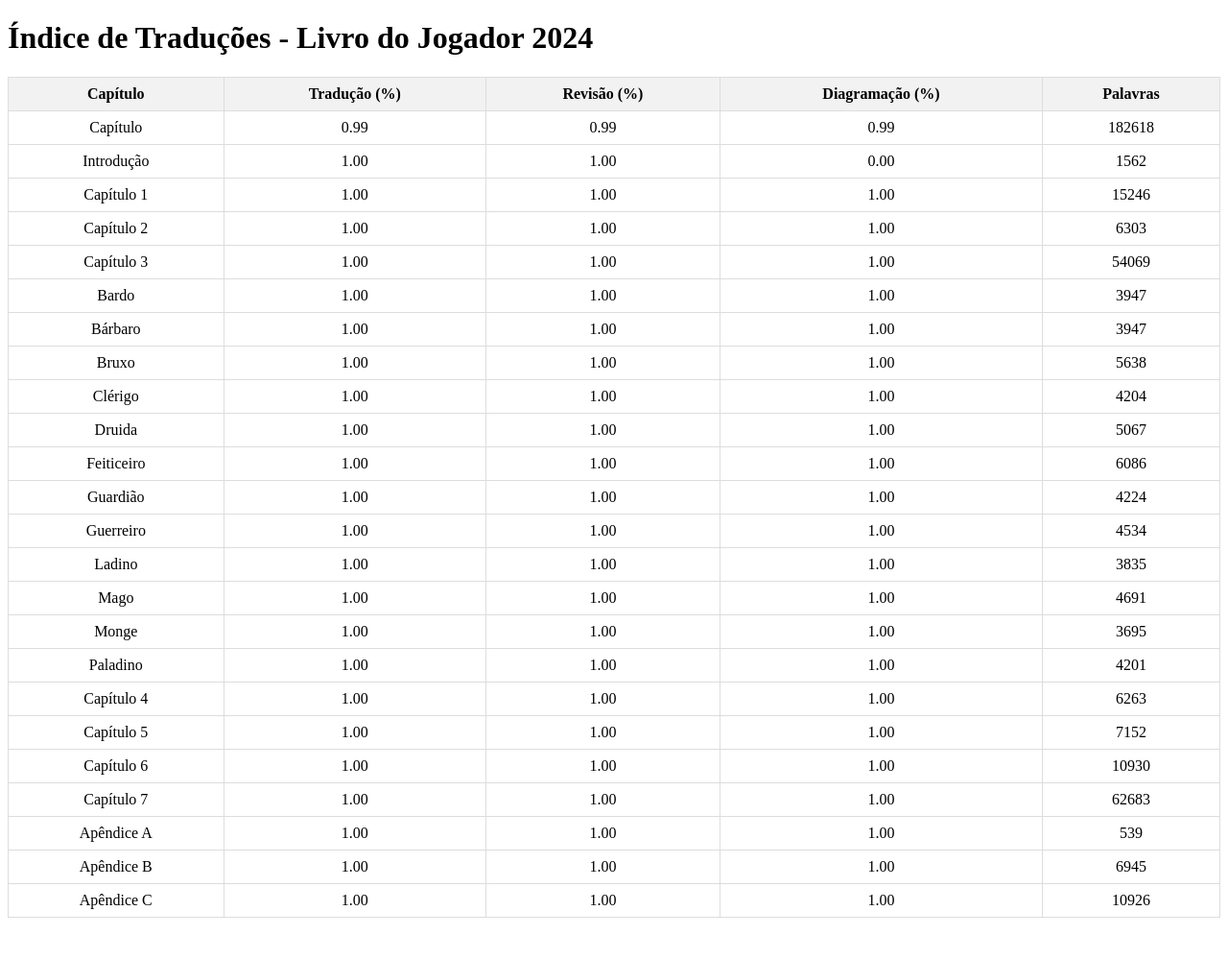
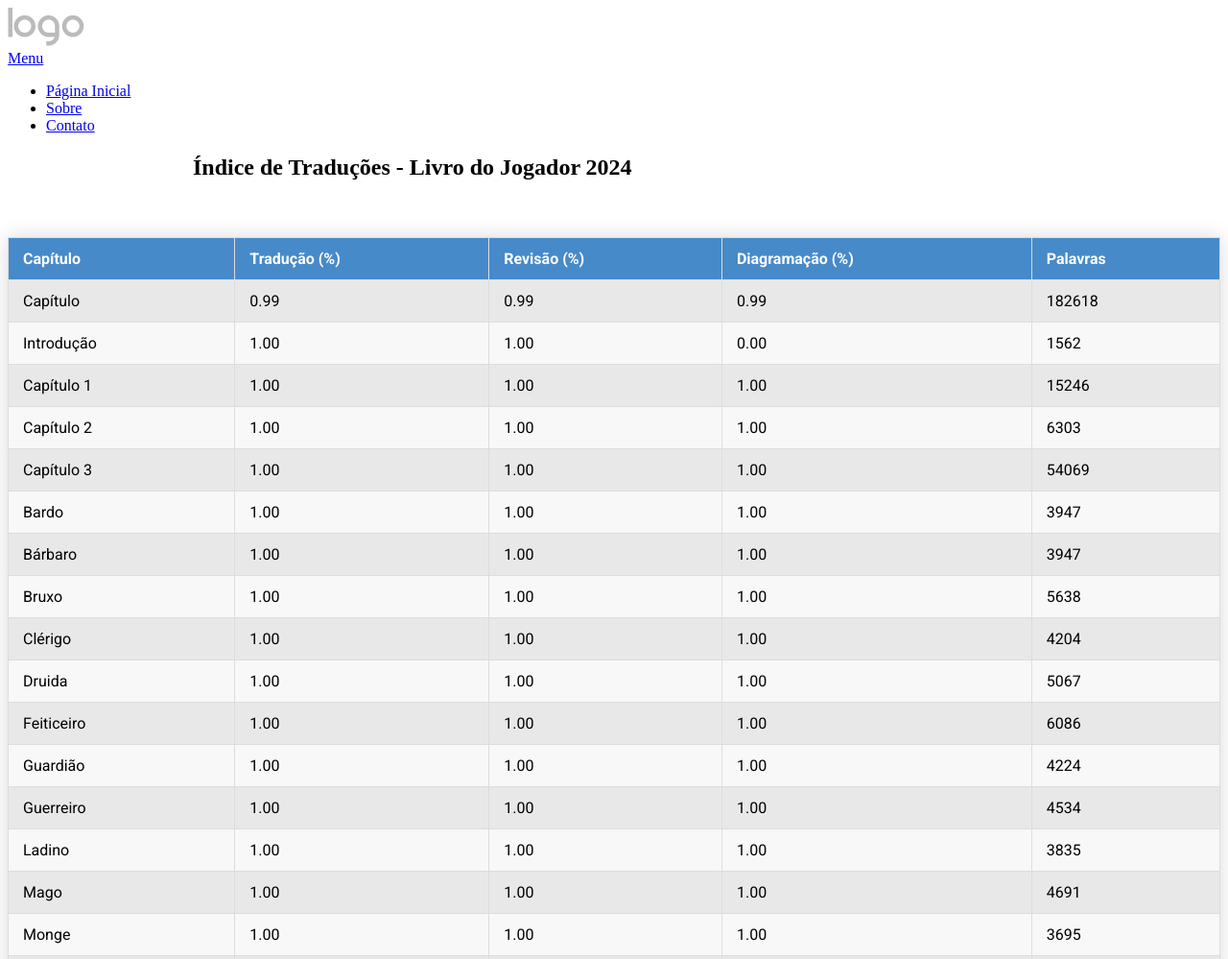
Before and after one commit to HeroisAnonimos/DnDHeroisAnonimos, a plain HTML site: page progressao/tabela_ldj2024.html in a window 1280 px wide. Shown: the top 999 px of the page at 96% size. Before the commit the page ends 964 px from the top, so only its background shows below. Drawn offline with nearby package versions, Linux system fonts and the light colour scheme; files that its build step writes are made by us from their sources.

Commit message:
Update tabela_ldj2024.html

```diff
--- a/progressao/tabela_ldj2024.html
+++ b/progressao/tabela_ldj2024.html
@@ -1,28 +1,43 @@
 
 <!DOCTYPE html>
-<html lang="pt-BR">
+<html style="font-size: 16px;" lang="pt">
 <head>
-    <meta charset="UTF-8">
     <meta name="viewport" content="width=device-width, initial-scale=1.0">
+    <meta charset="utf-8">
+    <meta name="keywords" content="Heróis Anônimos">
+    <meta name="description" content="">
     <title>Índice de Traduções - Livro do Jogador 2024</title>
-    <style>
-        table {
-            width: 100%;
-            border-collapse: collapse;
-        }
-        th, td {
-            border: 1px solid #ddd;
-            padding: 8px;
-            text-align: center;
-        }
-        th {
-            background-color: #f2f2f2;
-            font-weight: bold;
-        }
-    </style>
+    <link rel="stylesheet" href="nicepage.css" media="screen">
+    <link rel="stylesheet" href="index.css" media="screen">
+    <script class="u-script" type="text/javascript" src="jquery.js" defer=""></script>
+    <script class="u-script" type="text/javascript" src="nicepage.js" defer=""></script>
+    <meta name="generator" content="Nicepage 6.21.3, nicepage.com">
+    <link id="u-theme-google-font" rel="stylesheet" href="https://fonts.googleapis.com/css?family=Roboto:100,100i,300,300i,400,400i,500,500i,700,700i,900,900i|Open+Sans:300,300i,400,400i,500,500i,600,600i,700,700i,800,800i">
+    <link id="u-page-google-font" rel="stylesheet" href="https://fonts.googleapis.com/css?family=Oswald:200,300,400,500,600,700|PT+Sans:400,400i,700,700i">
 </head>
-<body>
-    <h1>Índice de Traduções - Livro do Jogador 2024</h1>
+<body class="u-body u-xl-mode">
+    <header class="u-clearfix u-header u-header" id="sec-edcb">
+        <div class="u-clearfix u-sheet u-valign-middle u-sheet-1">
+            <a href="#" class="u-image u-logo u-image-1">
+                <img src="/images/default-logo.png" class="u-logo-image u-logo-image-1">
+            </a>
+            <nav class="u-menu u-menu-dropdown u-offcanvas u-menu-1">
+                <div class="menu-collapse">
+                    <a class="u-button-style u-nav-link" href="#">Menu</a>
+                </div>
+                <div class="u-nav-container">
+                    <ul class="u-nav u-unstyled u-nav-1">
+                        <li class="u-nav-item"><a class="u-nav-link" href="/">Página Inicial</a></li>
+                        <li class="u-nav-item"><a class="u-nav-link" href="/Sobre.html">Sobre</a></li>
+                        <li class="u-nav-item"><a class="u-nav-link" href="/Contato.html">Contato</a></li>
+                    </ul>
+                </div>
+            </nav>
+        </div>
+    </header>
+    <section class="u-clearfix u-grey-75 u-section-2" id="sec-fec5">
+        <div class="u-clearfix u-sheet u-sheet-1">
+            <h1 class="u-text u-text-1">Índice de Traduções - Livro do Jogador 2024</h1>
             <table>
                 <tr>
                     <th>Capítulo</th>
@@ -225,5 +240,12 @@
                 </tr>
 
             </table>
+        </div>
+    </section>
+    <footer class="u-align-center u-footer u-grey-80 u-footer" id="sec-2b7b">
+        <div class="u-sheet u-sheet-1">
+            <p class="u-text">#PelaComunidade</p>
+        </div>
+    </footer>
 </body>
 </html>
```
Lines whose indentation alone changed are shown as unchanged.
